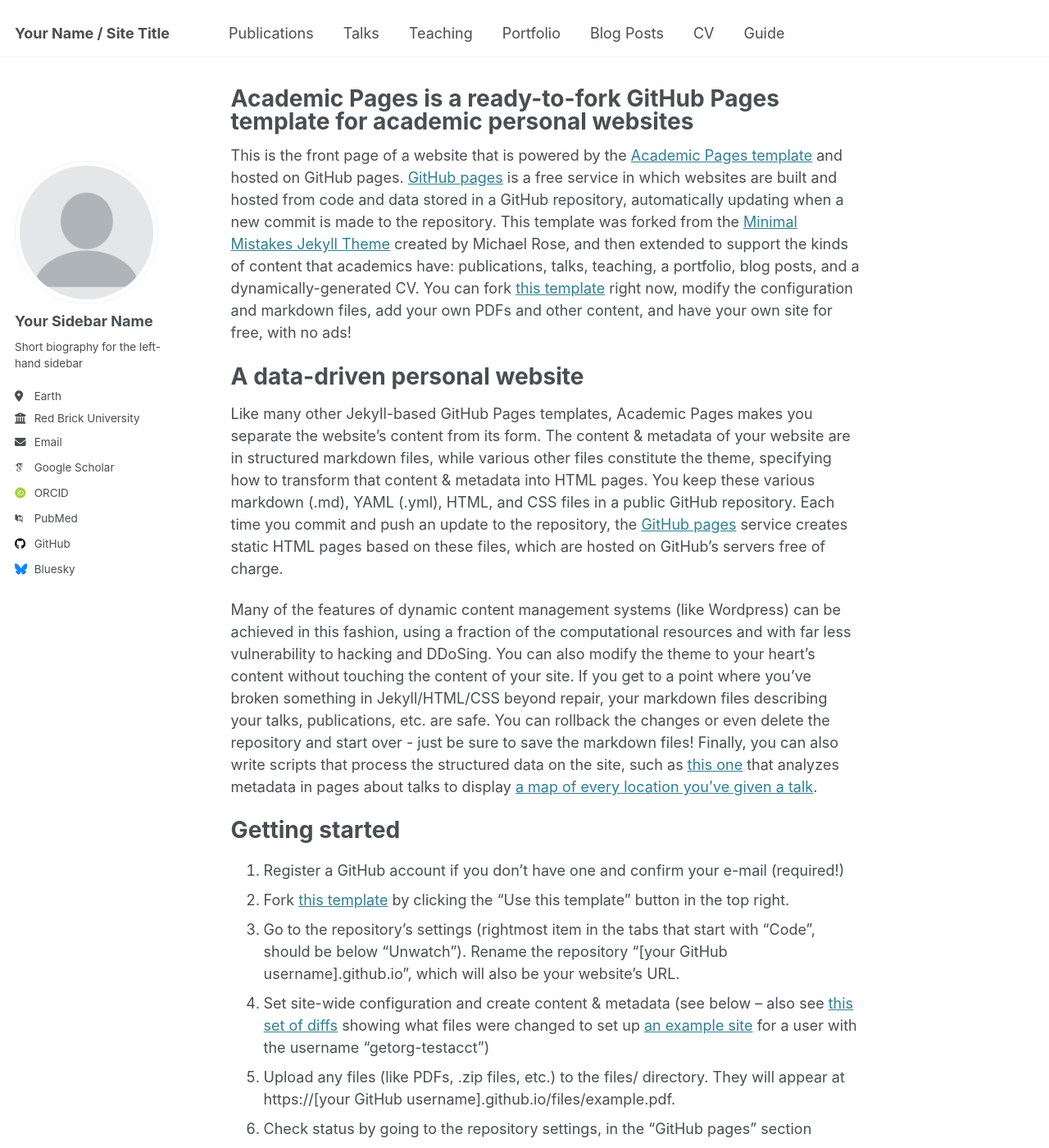
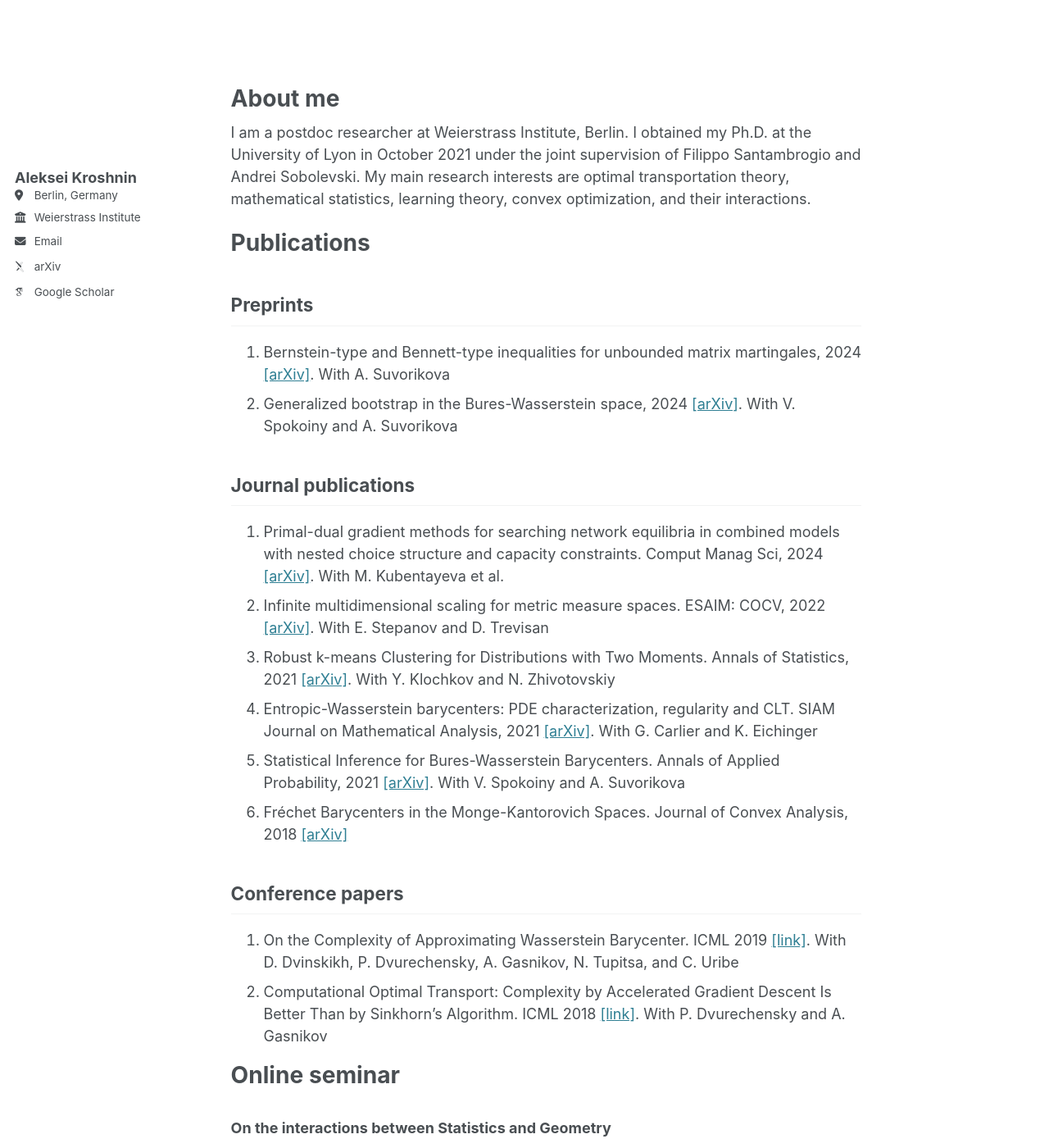
Before and after one commit to aleksei-kroshnin/aleksei-kroshnin.github.io, a Jekyll site: the page built from _pages/about.md, in a window 1280 px wide and 1400 px high. Shown: the whole window at 82% size. Built offline with Jekyll 4.4.1, drawn with Linux system fonts in a browser that asks for light colours; some web fonts are replaced; some of the changed text lies outside the part shown.

Commit message:
personal webpage

```diff
--- a/_config.yml
+++ b/_config.yml
@@ -9,35 +9,35 @@
 # Basic Site Settings
 locale                   : "en-US"
 site_theme               : "default"
-title                    : "Your Name / Site Title"
+title                    : "Aleksei Kroshnin personal webpage"
 title_separator          : "-"
-name                     : &name "Your Name"
-description              : &description "personal description"
-url                      : https://academicpages.github.io # the base hostname & protocol for your site e.g. "https://[your GitHub username].github.io"
+name                     : &name "Aleksei Kroshnin"
+description              : &description "personal webpage of Aleksei Kroshnin"
+url                      : https://aleksei-kroshnin.github.io # the base hostname & protocol for your site e.g. "https://[your GitHub username].github.io"
 baseurl                  : "" # the subpath of your site, e.g. "/blog"
-repository               : "academicpages/academicpages.github.io"
+repository               : "aleksei-kroshnin/aleksei-kroshnin.github.io"
 
 # Site Author - The following control what appear as part of the author content on the side bar.
 #               If a field is blank the icon and link will not appear, otherwise it will be shown.
 #               Additional customization can be done by editing /_includes/author-profile.html
 author:
   # Biographic information
-  avatar           : "profile.png"
-  name             : "Your Sidebar Name"
+  avatar           : # "photo.jpg"
+  name             : "Aleksei Kroshnin"
   pronouns         : # example: "she/her"
-  bio              : "Short biography for the left-hand sidebar"
-  location         : "Earth"
-  employer         : "Red Brick University"
+  bio              : # "Short biography for the left-hand sidebar"
+  location         : "Berlin, Germany"
+  employer         : "Weierstrass Institute"
   uri              : # URL
-  email            : "none@example.org"
+  email            : "kroshnin@wias-berlin.de"
 
   # Academic websites
-  arxiv            : # URL - Update with the correct link to your profile
-  googlescholar    : "https://scholar.google.com/citations?user=PS_CX0AAAAAJ"
+  arxiv            : "https://arxiv.org/a/kroshnin_a_1"
+  googlescholar    : "https://scholar.google.com/citations?user=ZcTx7IAAAAAJ&hl=en"
   impactstory      : # URL
-  orcid            : "http://orcid.org/yourorcidurl"
+  orcid            : # "http://orcid.org/yourorcidurl"
   semantic         : # URL
-  pubmed           : "https://www.ncbi.nlm.nih.gov/pubmed/?term=john+snow"
+  pubmed           : # "https://www.ncbi.nlm.nih.gov/pubmed/?term=john+snow"
   researchgate     : # URL
   scopus           : # URL
 
@@ -45,12 +45,12 @@ author:
   bitbucket        : # Username - Update with your username on the site
   codepen          : # Username
   dribbble         : # Username
-  github           : "academicpages"
+  github           : # "aleksei-kroshnin"
   kaggle           : # Username
   stackoverflow    : # User number or user number and name (i.e., use "1" or "1/jeff-atwood")
 
   # Social media
-  bluesky          : "bsky.app" # Replace this with you Bluesky username
+  bluesky          : # "bsky.app" # Replace this with you Bluesky username
   facebook         : # Username
   flickr           : # Username
   foursquare       : # Username
@@ -118,7 +118,7 @@ staticman:
       options:
         format           : "iso8601" # "iso8601" (default), "timestamp-seconds", "timestamp-milliseconds"
 atom_feed:
-  hide                   : false     # change to true to hide the RSS feed in the footer
+  hide                   : true     # change to true to hide the RSS feed in the footer
   path                   : # blank (default) uses feed.xml
 
 
@@ -131,7 +131,7 @@ yandex_site_verification :
 
 # Social Sharing
 twitter:
-  username               : &twitter
+  username               : # &twitter
 facebook:
   username               :
   app_id                 :
@@ -213,33 +213,33 @@ kramdown:
 
 # These settings control the types of collections used by the template
 collections:
-  teaching:
-    output: true
-    permalink: /:collection/:path/
-  publications:
-    output: true
-    permalink: /:collection/:path/
-  portfolio:
-    output: true
-    permalink: /:collection/:path/
-  talks:
-    output: true
-    permalink: /:collection/:path/
+  # teaching:
+  #   output: true
+  #   permalink: /:collection/:path/
+  # publications:
+  #   output: true
+  #   permalink: /:collection/:path/
+  # portfolio:
+  #   output: true
+  #   permalink: /:collection/:path/
+  # talks:
+  #   output: true
+  #   permalink: /:collection/:path/
 
 
 # These settings control how pages and collections are included in the site
 defaults:
   # _posts
-  - scope:
-      path: ""
-      type: posts
-    values:
-      layout: single
-      author_profile: true
-      read_time: true
-      comments: true
-      share: true
-      related: true
+  # - scope:
+  #     path: ""
+  #     type: posts
+  #   values:
+  #     layout: single
+  #     author_profile: true
+  #     read_time: true
+  #     comments: true
+  #     share: true
+  #     related: true
   # _pages
   - scope:
       path: ""
@@ -248,40 +248,40 @@ defaults:
       layout: single
       author_profile: true
   # _teaching
-  - scope:
-      path: ""
-      type: teaching
-    values:
-      layout: single
-      author_profile: true
-      share: true
-      comments: true
+  # - scope:
+  #     path: ""
+  #     type: teaching
+  #   values:
+  #     layout: single
+  #     author_profile: true
+  #     share: true
+  #     comments: true
   # _publications
-  - scope:
-      path: ""
-      type: publications
-    values:
-      layout: single
-      author_profile: true
-      share: true
-      comments: true
+  # - scope:
+  #     path: ""
+  #     type: publications
+  #   values:
+  #     layout: single
+  #     author_profile: true
+  #     share: true
+  #     comments: true
   # _portfolio
-  - scope:
-      path: ""
-      type: portfolio
-    values:
-      layout: single
-      author_profile: true
-      share: true
-      comment: true
+  # - scope:
+  #     path: ""
+  #     type: portfolio
+  #   values:
+  #     layout: single
+  #     author_profile: true
+  #     share: true
+  #     comment: true
   # _talks
-  - scope:
-      path: ""
-      type: talks
-    values:
-      layout: talk
-      author_profile: true
-      share: true
+  # - scope:
+  #     path: ""
+  #     type: talks
+  #   values:
+  #     layout: talk
+  #     author_profile: true
+  #     share: true
 
 
 # Sass/SCSS
--- a/_includes/author-profile.html
+++ b/_includes/author-profile.html
@@ -6,13 +6,13 @@
 
 <div itemscope itemtype="http://schema.org/Person">
 
-  <div class="author__avatar">
+  <!-- <div class="author__avatar">
     {% if author.avatar contains "://" %}
     	<img src="{{ author.avatar }}" alt="{{ author.name }}">
     {% else %}
     	<img src="{{ author.avatar | prepend: "/images/" | prepend: base_path }}" class="author__avatar" alt="{{ author.name }}">
     {% endif %}
-  </div>
+  </div> -->
 
   <div class="author__content">
     <h3 class="author__name">{{ author.name }}</h3>
--- a/_includes/footer/custom.html
+++ b/_includes/footer/custom.html
@@ -1,3 +1,3 @@
 <!-- start custom footer snippets -->
-<a href="/sitemap/">Sitemap</a>
+<!-- <a href="/sitemap/">Sitemap</a> -->
 <!-- end custom footer snippets -->
--- a/_layouts/default.html
+++ b/_layouts/default.html
@@ -14,7 +14,7 @@ layout: compress
   <body>
 
     {% include browser-upgrade.html %}
-    {% include masthead.html %}
+    <!-- {% include masthead.html %} -->
 
     {{ content }}
 
--- a/_pages/about.md
+++ b/_pages/about.md
@@ -1,49 +1,34 @@
 ---
 permalink: /
-title: "Academic Pages is a ready-to-fork GitHub Pages template for academic personal websites"
+title: "About me"
 author_profile: true
 redirect_from:
   - /about/
   - /about.html
+  - /home/
 ---
 
-This is the front page of a website that is powered by the [Academic Pages template](https://github.com/academicpages/academicpages.github.io) and hosted on GitHub pages. [GitHub pages](https://pages.github.com) is a free service in which websites are built and hosted from code and data stored in a GitHub repository, automatically updating when a new commit is made to the repository. This template was forked from the [Minimal Mistakes Jekyll Theme](https://mmistakes.github.io/minimal-mistakes/) created by Michael Rose, and then extended to support the kinds of content that academics have: publications, talks, teaching, a portfolio, blog posts, and a dynamically-generated CV. You can fork [this template](https://github.com/academicpages/academicpages.github.io) right now, modify the configuration and markdown files, add your own PDFs and other content, and have your own site for free, with no ads!
+I am a postdoc researcher at Weierstrass Institute, Berlin.
+I obtained my Ph.D. at the University of Lyon in October 2021 under the joint supervision of Filippo Santambrogio and Andrei Sobolevski.
+My main research interests are optimal transportation theory, mathematical statistics, learning theory, convex optimization, and their interactions.
 
-A data-driven personal website
-======
-Like many other Jekyll-based GitHub Pages templates, Academic Pages makes you separate the website's content from its form. The content & metadata of your website are in structured markdown files, while various other files constitute the theme, specifying how to transform that content & metadata into HTML pages. You keep these various markdown (.md), YAML (.yml), HTML, and CSS files in a public GitHub repository. Each time you commit and push an update to the repository, the [GitHub pages](https://pages.github.com/) service creates static HTML pages based on these files, which are hosted on GitHub's servers free of charge.
+# Publications
+## Preprints
+1. Bernstein-type and Bennett-type inequalities for unbounded matrix martingales, 2024 [[arXiv]](https://arxiv.org/abs/2411.07878). With A. Suvorikova
+1. Generalized bootstrap in the Bures-Wasserstein space, 2024 [[arXiv]](https://arxiv.org/abs/2111.12612). With V. Spokoiny and A. Suvorikova
 
-Many of the features of dynamic content management systems (like Wordpress) can be achieved in this fashion, using a fraction of the computational resources and with far less vulnerability to hacking and DDoSing. You can also modify the theme to your heart's content without touching the content of your site. If you get to a point where you've broken something in Jekyll/HTML/CSS beyond repair, your markdown files describing your talks, publications, etc. are safe. You can rollback the changes or even delete the repository and start over - just be sure to save the markdown files! Finally, you can also write scripts that process the structured data on the site, such as [this one](https://github.com/academicpages/academicpages.github.io/blob/master/talkmap.ipynb) that analyzes metadata in pages about talks to display [a map of every location you've given a talk](https://academicpages.github.io/talkmap.html).
+## Journal publications
+1. Primal-dual gradient methods for searching network equilibria in combined models with nested choice structure and capacity constraints. Comput Manag Sci, 2024 [[arXiv]](https://arxiv.org/abs/2307.00427). With M. Kubentayeva et al.
+1. Infinite multidimensional scaling for metric measure spaces. ESAIM: COCV, 2022 [[arXiv]](https://arxiv.org/abs/2201.05885). With E. Stepanov and D. Trevisan
+1. Robust k-means Clustering for Distributions with Two Moments. Annals of Statistics, 2021 [[arXiv]](https://arxiv.org/abs/2002.02339). With Y. Klochkov and N. Zhivotovskiy
+1. Entropic-Wasserstein barycenters: PDE characterization, regularity and CLT. SIAM Journal on Mathematical Analysis, 2021 [[arXiv]](https://arxiv.org/abs/2012.10701). With G. Carlier and K. Eichinger
+1. Statistical Inference for Bures-Wasserstein Barycenters. Annals of Applied Probability, 2021 [[arXiv]](https://arxiv.org/abs/1901.00226). With V. Spokoiny and A. Suvorikova
+1. Fréchet Barycenters in the Monge-Kantorovich Spaces. Journal of Convex Analysis, 2018 [[arXiv]](http://arxiv.org/abs/1702.05740)
 
-Getting started
-======
-1. Register a GitHub account if you don't have one and confirm your e-mail (required!)
-1. Fork [this template](https://github.com/academicpages/academicpages.github.io) by clicking the "Use this template" button in the top right.
-1. Go to the repository's settings (rightmost item in the tabs that start with "Code", should be below "Unwatch"). Rename the repository "[your GitHub username].github.io", which will also be your website's URL.
-1. Set site-wide configuration and create content & metadata (see below -- also see [this set of diffs](http://archive.is/3TPas) showing what files were changed to set up [an example site](https://getorg-testacct.github.io) for a user with the username "getorg-testacct")
-1. Upload any files (like PDFs, .zip files, etc.) to the files/ directory. They will appear at https://[your GitHub username].github.io/files/example.pdf.
-1. Check status by going to the repository settings, in the "GitHub pages" section
+## Conference papers
+1. On the Complexity of Approximating Wasserstein Barycenter. ICML 2019 [[link]](http://proceedings.mlr.press/v97/kroshnin19a.html). With D. Dvinskikh, P. Dvurechensky, A. Gasnikov, N. Tupitsa, and C. Uribe
+1. Computational Optimal Transport: Complexity by Accelerated Gradient Descent Is Better Than by Sinkhorn’s Algorithm. ICML 2018 [[link]](http://proceedings.mlr.press/v80/dvurechensky18a.htm). With P. Dvurechensky and A. Gasnikov
 
-Site-wide configuration
-------
-The main configuration file for the site is in the base directory in [_config.yml](https://github.com/academicpages/academicpages.github.io/blob/master/_config.yml), which defines the content in the sidebars and other site-wide features. You will need to replace the default variables with ones about yourself and your site's github repository. The configuration file for the top menu is in [_data/navigation.yml](https://github.com/academicpages/academicpages.github.io/blob/master/_data/navigation.yml). For example, if you don't have a portfolio or blog posts, you can remove those items from that navigation.yml file to remove them from the header.
-
-Create content & metadata
-------
-For site content, there is one markdown file for each type of content, which are stored in directories like _publications, _talks, _posts, _teaching, or _pages. For example, each talk is a markdown file in the [_talks directory](https://github.com/academicpages/academicpages.github.io/tree/master/_talks). At the top of each markdown file is structured data in YAML about the talk, which the theme will parse to do lots of cool stuff. The same structured data about a talk is used to generate the list of talks on the [Talks page](https://academicpages.github.io/talks), each [individual page](https://academicpages.github.io/talks/2012-03-01-talk-1) for specific talks, the talks section for the [CV page](https://academicpages.github.io/cv), and the [map of places you've given a talk](https://academicpages.github.io/talkmap.html) (if you run this [python file](https://github.com/academicpages/academicpages.github.io/blob/master/talkmap.py) or [Jupyter notebook](https://github.com/academicpages/academicpages.github.io/blob/master/talkmap.ipynb), which creates the HTML for the map based on the contents of the _talks directory).
-
-**Markdown generator**
-
-The repository includes [a set of Jupyter notebooks](https://github.com/academicpages/academicpages.github.io/tree/master/markdown_generator
-) that converts a CSV containing structured data about talks or presentations into individual markdown files that will be properly formatted for the Academic Pages template. The sample CSVs in that directory are the ones I used to create my own personal website at stuartgeiger.com. My usual workflow is that I keep a spreadsheet of my publications and talks, then run the code in these notebooks to generate the markdown files, then commit and push them to the GitHub repository.
-
-How to edit your site's GitHub repository
-------
-Many people use a git client to create files on their local computer and then push them to GitHub's servers. If you are not familiar with git, you can directly edit these configuration and markdown files directly in the github.com interface. Navigate to a file (like [this one](https://github.com/academicpages/academicpages.github.io/blob/master/_talks/2012-03-01-talk-1.md) and click the pencil icon in the top right of the content preview (to the right of the "Raw | Blame | History" buttons). You can delete a file by clicking the trashcan icon to the right of the pencil icon. You can also create new files or upload files by navigating to a directory and clicking the "Create new file" or "Upload files" buttons.
-
-Example: editing a markdown file for a talk
-![Editing a markdown file for a talk](/images/editing-talk.png)
-
-For more info
-------
-More info about configuring Academic Pages can be found in [the guide](https://academicpages.github.io/markdown/), the [growing wiki](https://github.com/academicpages/academicpages.github.io/wiki), and you can always [ask a question on GitHub](https://github.com/academicpages/academicpages.github.io/discussions). The [guides for the Minimal Mistakes theme](https://mmistakes.github.io/minimal-mistakes/docs/configuration/) (which this theme was forked from) might also be helpful.
+# Online seminar
+### On the interactions between Statistics and Geometry
+Together with Victor-Emmanuel Brunel, Austin Stomme, and Quentin Paris, we organize monthly online seminar on Geometry and Mathematical Statistics. The aim is to promote communication between the two fields. Announcements of upcoming talks and records of the previous ones can be found on the [seminar page](https://qparis-math.github.io/seminar/).
```
Also changed, not shown: _data/authors.yml (+7 -15 lines).
